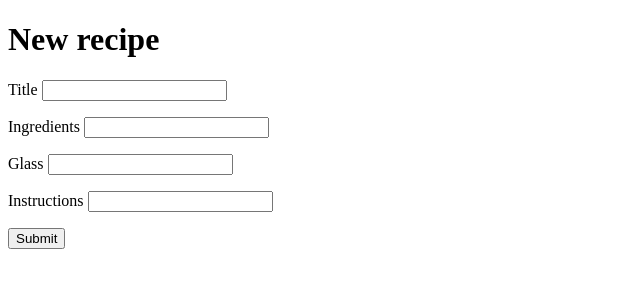
After one commit to ARomppainen/cocktail-app, a Flask app: page /recipes/new in a window 1280 px wide. The commit adds this page. Shown: the top 300 px of the page, without its empty margins (0-640 px from the left). Run offline with Flask 3, Linux system fonts and the light colour scheme; the visitor is signed in with stand-in values (Sample User, id 1).

Commit message:
Add form for creating new recipes

```diff
--- a/src/app.py
+++ b/src/app.py
@@ -4,6 +4,8 @@ from flask import Flask
 from flask import redirect, render_template, request, session
 from werkzeug.security import check_password_hash, generate_password_hash
 
+from recipe.model import CreateRecipeForm
+from recipe.queries import create_recipe
 from user.model import (
     CreateUserForm,
     LoggedInUser,
@@ -32,6 +34,10 @@ def logged_in() -> bool:
 
 def log_out() -> None:
     del session["user"]
+
+
+def get_logged_in_user() -> LoggedInUser | None:
+    return session["user"] if "user" in session else None
 
 
 @app.route("/", methods=["GET"])
@@ -106,3 +112,33 @@ def post_register():
 
     log_in(user)
     return redirect("/")
+
+
+@app.route("/recipes/new", methods=["GET"])
+def get_new_recipe():
+    if not logged_in():
+        return redirect("/login")
+    return render_template("new_recipe.html", form=CreateRecipeForm.empty())
+
+
+@app.route("/recipes/new", methods=["POST"])
+def post_recipe():
+    user = get_logged_in_user()
+    if not user:
+        return redirect("/login")
+
+    form = CreateRecipeForm(
+        title=request.form["title"],
+        ingredients=request.form["ingredients"],
+        glass=request.form["glass"],
+        instructions=request.form["instructions"],
+    )
+
+    if validation_errors := form.validate():
+        return render_template(
+            "new_recipe.html", form=form, validation_errors=validation_errors
+        )
+
+    create_recipe(form, user["id"])
+
+    return redirect("/")
--- /dev/null
+++ b/src/recipe/model.py
@@ -0,0 +1,17 @@
+from dataclasses import dataclass
+
+
+@dataclass(frozen=True)
+class CreateRecipeForm:
+    title: str
+    ingredients: str
+    glass: str
+    instructions: str
+
+    @staticmethod
+    def empty() -> "CreateRecipeForm":
+        return CreateRecipeForm("", "", "", "")
+
+    def validate(self) -> dict[str, str]:
+        # TODO: Add form validation
+        return {}
--- a/src/templates/index.html
+++ b/src/templates/index.html
@@ -8,6 +8,9 @@
 
 <body>
     <p>Hello {{ session.user.username }}</p>
+
+    <a href="/recipes/new">Create a new recipe</a>
+
     <form action="/logout" method="post">
         <input type="submit" value="Log out" />
     </form>
--- /dev/null
+++ b/src/templates/new_recipe.html
@@ -0,0 +1,44 @@
+<!DOCTYPE html>
+
+<html lang="en">
+
+<head>
+    <title>New recipe</title>
+</head>
+
+<body>
+    <h1>New recipe</h1>
+    <form action="/recipes/new" method="post">
+        <p>
+            <label for="title">Title</label>
+            <input type="text" name="title" value="{{form.title}}" required />
+            {% if "title" in validation_errors %}
+            <span>{{validation_errors["title"]}}</span>
+            {% endif %}
+        </p>
+        <p>
+            <label for="title">Ingredients</label>
+            <input type="textarea" name="ingredients" value="{{form.ingredients}}" required />
+            {% if "ingredients" in validation_errors %}
+            <span>{{validation_errors["ingredients"]}}</span>
+            {% endif %}
+        </p>
+        <p>
+            <label for="title">Glass</label>
+            <input type="text" name="glass" value="{{form.glass}}" required />
+            {% if "glass" in validation_errors %}
+            <span>{{validation_errors["glass"]}}</span>
+            {% endif %}
+        </p>
+        <p>
+            <label for="title">Instructions</label>
+            <input type="text" name="instructions" value="{{form.instructions}}" required />
+            {% if "instructions" in validation_errors %}
+            <span>{{validation_errors["instructions"]}}</span>
+            {% endif %}
+        </p>
+        <input type="submit" value="Submit" />
+    </form>
+</body>
+
+</html>
```
Also changed, not shown: src/recipe/queries.py (added, +10 -0 lines), src/recipe/__init__.py (added).
